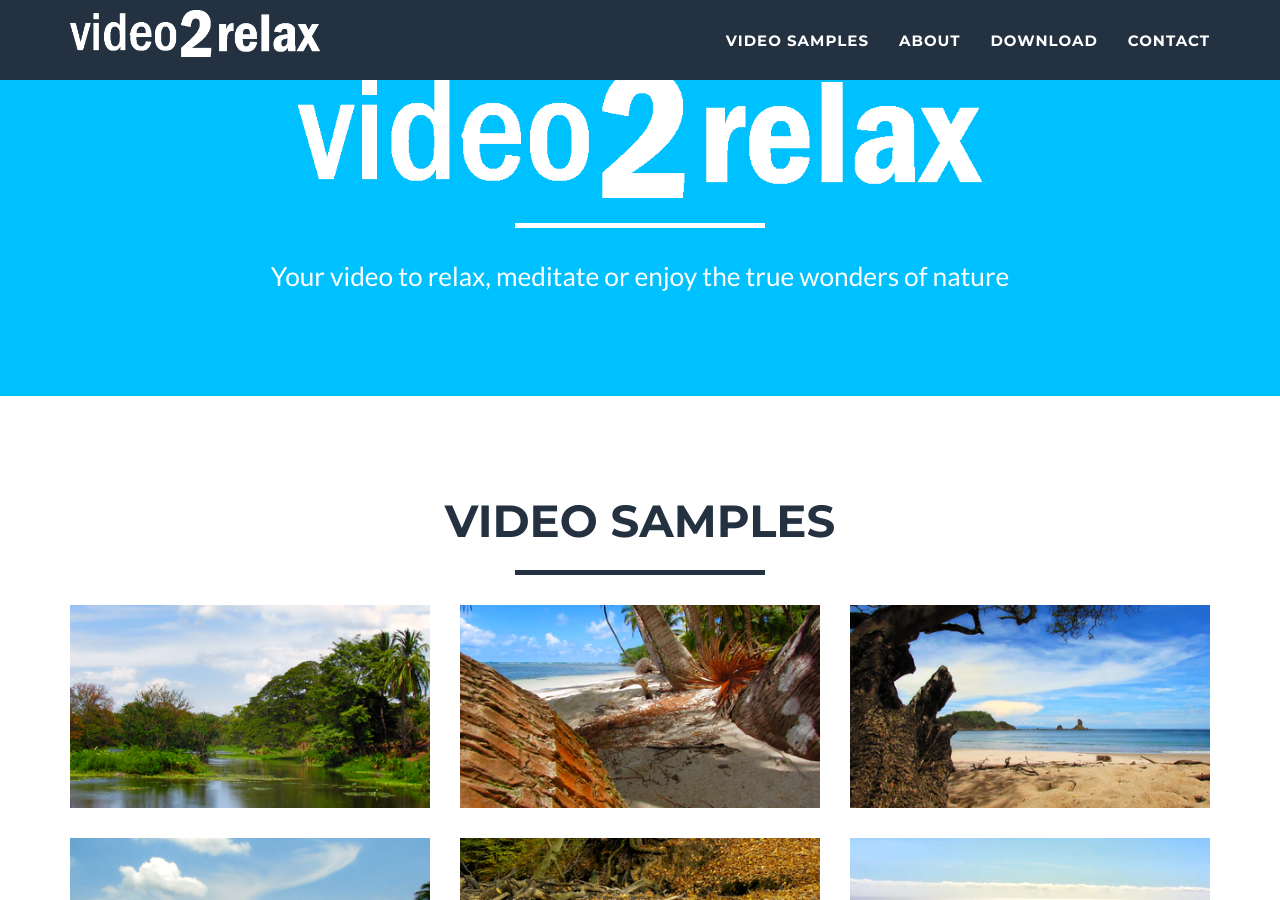
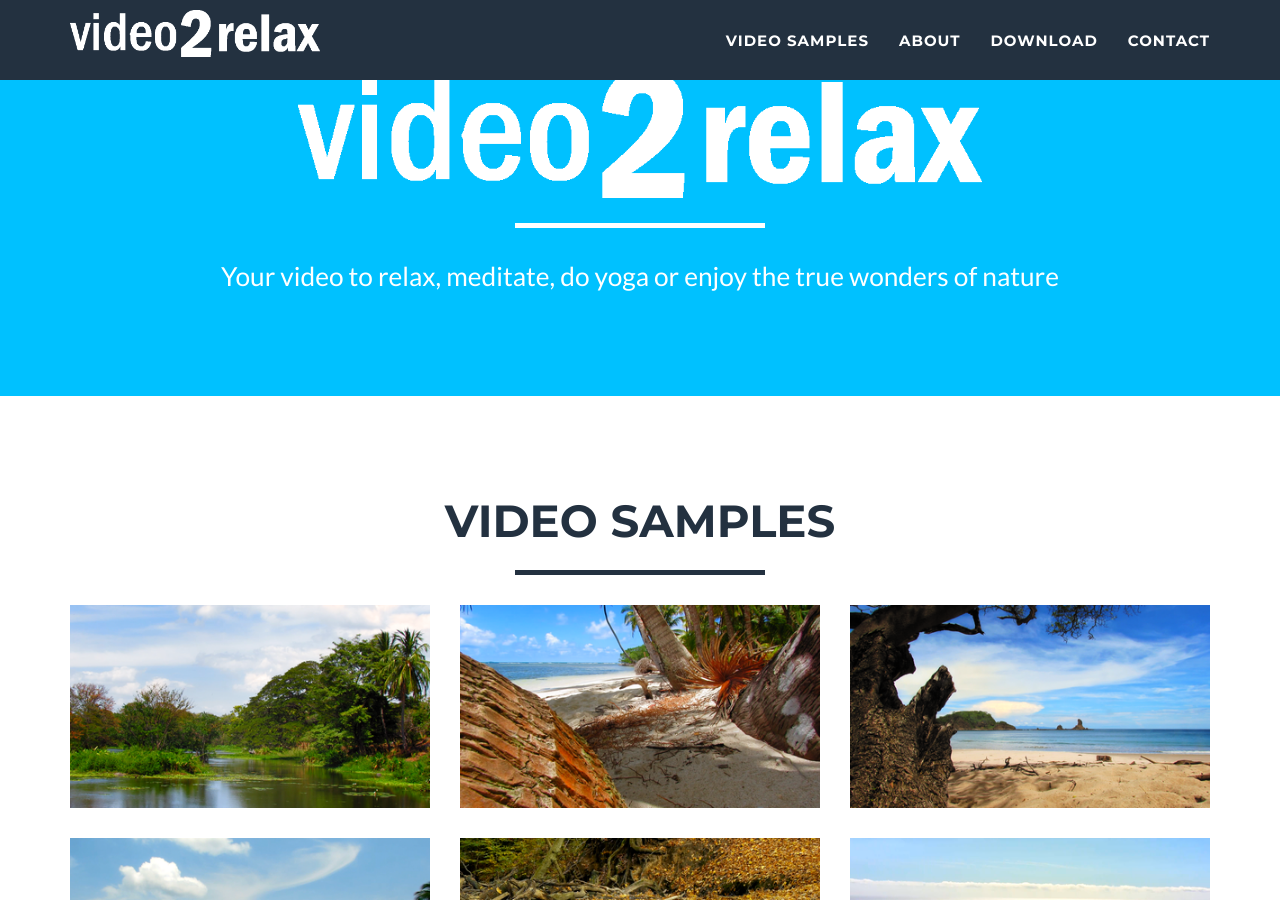
Before and after one commit to phiobos/video2relax, a Jekyll site: the page built from index.html, in a window 1280 px wide and 900 px high, scrolled down 791 px. Built offline with Jekyll 4.4.1, drawn with Linux system fonts in a browser that asks for light colours; comment, search, counter and statistics services are not loaded; some of the changed lines change nothing that is shown.

Commit message:
wording and formatting improved

```diff
--- a/_includes/header.html
+++ b/_includes/header.html
@@ -8,7 +8,7 @@
                     <!--     <span class="name">video2relax</span>      -->
                     <img class="img-responsive" src="img/Schrift_video2relax.png" width=60% heigt=auto alt="video2relax">
                     <hr class="star-light">
-                    <span class="skills">Your video to relax, meditate or enjoy the true wonders of nature</span>
+                    <span class="skills">Your video to relax, meditate, do yoga or enjoy the true wonders of nature</span>
                 </div>
             </div>
         </div>
--- a/_includes/modals.html
+++ b/_includes/modals.html
@@ -22,7 +22,7 @@
                                  <div class="youtube-player" data-id="FG-mlML5_0E"></div>
                          </div>
 
-                        <p>video 2 relax - Las Isletas in Nicaragua: Relaxing video with nature sound to meditate or yoga.</p>
+                        <p>video2relax - Las Isletas in Nicaragua: Relaxing video with nature sound to meditate or yoga.</p>
                         </p>Relaxing video with scenic view into the green wildlife with many birds of the region Las Isletas in Nicaragua.</p>
                         </p>This video was taken in the region of Las Isletas, which is a group of 365 small islands of volcanic origin located next to Granada city at the northern end of Lake Nicaragua. The Lake Nicaragua is of tectonic origin and the largest freshwater lake in Central America. Currently a Nicaragua Canal, a shipping route, is under construction that will connect the Caribbean Sea with the Pacific Ocean. This Canal is planned to run through Lake Nicaragua. If this Canal will be completed the region of Las Isletas may to change and look different from what you see in this video. The wonderful green and rich nature together with the truly original nature sound pictured in this video provide you the perfect surroundings to relax, meditate and enjoy the true wonders of nature.</p>
                         <ul class="list-inline item-details">
@@ -54,9 +54,9 @@
                                  <div class="youtube-player" data-id="3fDlQBgt_Mw"></div>
                         </div>
 
-                        <p>video 2 relax - lonesome Caribbean Sea Island: Relaxing video with nature sound to meditate or yoga</p>
-                        <p>Relaxing video with scenic beach view and waves of the Caribbean Sea of Nicaragua.</p>
-                        <p>This video was taken in the region of Pearl Cays in the Carribean Sea of Nicaragua. Pearl Cays is a group of 18 cays located about 35 kilometers from Laguna de Perlas off the Caribbean coast of Nicaragua and is only accessible by small boats. The wonderful rich colors together with the nature sound of this lonesome region pictured in this video provide you the perfect surroundings to relax, meditate and enjoy the true wonders of nature.</p>
+                        <p>video2relax - lonesome Caribbean Sea Island: Relaxing video with nature sound to meditate or yoga</p>
+                        </p>Relaxing video with scenic beach view and waves of the Caribbean Sea of Nicaragua.</p>
+                        </p>This video was taken in the region of Pearl Cays in the Carribean Sea of Nicaragua. Pearl Cays is a group of 18 cays located about 35 kilometers from Laguna de Perlas off the Caribbean coast of Nicaragua and is only accessible by small boats. The wonderful rich colors together with the nature sound of this lonesome region pictured in this video provide you the perfect surroundings to relax, meditate and enjoy the true wonders of nature.</p>
                         <ul class="list-inline item-details">
                         </ul>
                         <button type="button" class="btn btn-default" data-dismiss="modal"><i class="fa fa-times"></i> Close</button>
@@ -86,7 +86,9 @@
                                  <div class="youtube-player" data-id="MUTliA-waaE"></div>
                         </div>
 
-                        <p>Relaxing video with scenic beach view and waves on the Pacific Ocean in the Region of San Juan del Sur in Nicaragua. Full HD, 1080p This video was taken in the region of San Juan del Sur on the Pacific Coast of Nicaragua. In the very back of the picture you can see the coastal line of Costa Rica. San Juan del Sur is a popular travel destination for American and Canadian tourist and offers a string of breathtaking beautiful and lonesome beaches. San Juan del Sur is also popular for surfing. Currently a Nicaragua Canal, a shipping route, is under construction that will connect the Caribbean Sea with the Pacific Ocean. This Canal is planned to enter the pacific ocean close to San Juan del Sur. If this Canal will be completed the region of San Juan del Sur is likely to change and look significantly different from what you see in this video. Today the loneliness and beauty of these pacific beaches provide you the perfect surroundings to relax, meditate and enjoy the true wonders of nature.</p>
+                        <p>video2relax - breathtaking lonesome Pacific Beach: Relaxing video with nature sound to meditate or yoga</p>
+                        </p>Relaxing video with scenic beach view and waves on the Pacific Ocean in the Region of San Juan del Sur in Nicaragua.</p>
+                        </p>This video was taken in the region of San Juan del Sur on the Pacific Coast of Nicaragua. In the very back of the picture you can see the coastal line of Costa Rica. San Juan del Sur is a popular travel destination for American and Canadian tourist and offers a string of breathtaking beautiful and lonesome beaches. San Juan del Sur is also popular for surfing. Currently a Nicaragua Canal, a shipping route, is under construction that will connect the Caribbean Sea with the Pacific Ocean. This Canal is planned to enter the pacific ocean close to San Juan del Sur. If this Canal will be completed the region of San Juan del Sur is likely to change and look significantly different from what you see in this video. Today the loneliness and beauty of these pacific beaches provide you the perfect surroundings to relax, meditate and enjoy the true wonders of nature.</p>
                         <ul class="list-inline item-details">
                         </ul>
                         <button type="button" class="btn btn-default" data-dismiss="modal"><i class="fa fa-times"></i> Close</button>
@@ -116,9 +118,9 @@
                                  <div class="youtube-player" data-id="YN8PYOL5nMc"></div>
                         </div>
 
-                        <p>video 2 relax - lonesome Island in Nicaragua: Relaxing video with nature sound to meditate or yoga</p>
-                        <p>Relaxing video with scenic view into the village life in the region of Solentiname Islands, an island group towards the southern end of Lake Nicaragua.</p>
-                        <p>This video was taken in the region of Solentiname Islands, an island group consisting of more than 30 islands and is located towards the southern end of Lake Nicaragua. The Lake Nicaragua is of tectonic origin and the largest freshwater lake in Central America. Currently a Nicaragua Canal, a shipping route, is under construction that will connect the Caribbean Sea with the Pacific Ocean. This Canal is planned to run through Lake Nicaragua. If this Canal will be completed the region of Solentiname is likely to change and look significantly different from what you see in this video. Today the loneliness of the island group provides an extraordinary feeling of living like Robinson Crusoe. The wonderful rich colors together with the nature sound of this lonesome region pictured in this video provide you the perfect surroundings to relax, meditate and enjoy the true wonders of nature.</p>
+                        <p>video2relax - lonesome Island in Nicaragua: Relaxing video with nature sound to meditate or yoga</p>
+                        </p>Relaxing video with scenic view into the village life in the region of Solentiname Islands, an island group towards the southern end of Lake Nicaragua.</p>
+                        </p>This video was taken in the region of Solentiname Islands, an island group consisting of more than 30 islands and is located towards the southern end of Lake Nicaragua. The Lake Nicaragua is of tectonic origin and the largest freshwater lake in Central America. Currently a Nicaragua Canal, a shipping route, is under construction that will connect the Caribbean Sea with the Pacific Ocean. This Canal is planned to run through Lake Nicaragua. If this Canal will be completed the region of Solentiname is likely to change and look significantly different from what you see in this video. Today the loneliness of the island group provides an extraordinary feeling of living like Robinson Crusoe. The wonderful rich colors together with the nature sound of this lonesome region pictured in this video provide you the perfect surroundings to relax, meditate and enjoy the true wonders of nature.</p>
                         <ul class="list-inline item-details">
                         </ul>
                         <button type="button" class="btn btn-default" data-dismiss="modal"><i class="fa fa-times"></i> Close</button>
@@ -148,9 +150,9 @@
                                  <div class="youtube-player" data-id="QSR0Su5X-Zs"></div>
                         </div>
 
-                        <p>video 2 relax - beautiful small creek during fall season: Relaxing video with nature sound to meditate or yoga</p>
-                        <p>Relaxing video with a beautiful view at a amal and slow flowing creek during the fall season in the region of cologne.</p>
-                        <p>This video was taken in the Koenigsforst in the region of Cologne in Germany. The Koenigsforst is located next to Cologne in Germany and is a popular recreation area for residents living in Cologne. It also is a nature sanctuary especially for birds. This video provides a glance onto a slow flowing creek during fall season. The fascinating rich colors of the leafs together with the nature sound provide you the perfect surroundings to relax, meditate and enjoy the true wonders of nature.</p>
+                        <p>video2relax - beautiful small creek during fall season: Relaxing video with nature sound to meditate or yoga</p>
+                        </p>Relaxing video with a beautiful view at a amal and slow flowing creek during the fall season in the region of cologne.</p>
+                        </p>This video was taken in the Koenigsforst in the region of Cologne in Germany. The Koenigsforst is located next to Cologne in Germany and is a popular recreation area for residents living in Cologne. It also is a nature sanctuary especially for birds. This video provides a glance onto a slow flowing creek during fall season. The fascinating rich colors of the leafs together with the nature sound provide you the perfect surroundings to relax, meditate and enjoy the true wonders of nature.</p>
                         <ul class="list-inline item-details">
                         </ul>
                         <button type="button" class="btn btn-default" data-dismiss="modal"><i class="fa fa-times"></i> Close</button>
@@ -180,9 +182,9 @@
                                  <div class="youtube-player" data-id="FNlFWhE7QuQ"></div>
                         </div>
 
-                        <p>video 2 relax - sea view southern coast of Madeira with glinting sun: Relaxing video with nature sound to meditate or yoga</p>
-                        <p>Relaxing video with scenic view onto the Atlantic Ocean of the southern coast of the island of Madeira.</p>
-                        <p>This video was taken in the region of C&acirc;mara de Lobos located in the south-central coast of the island of Madeira. Madeira is a Portuguese island located in the North Atlantic Ocean and is at the top of a massive volcano that rises about 6km (20,000 ft) from the floor of the Atlantic Ocean. The island has characteristics of high-attitude Mountains with some of European steepest coastal lines. This video was taken at one of those steep coastal lines. The wonderful blue of the sea together with the glinting sun pictured in this video provide you the perfect surroundings to relax, meditate and enjoy the true wonders of nature.</p>
+                        <p>video2relax - sea view southern coast of Madeira with glinting sun: Relaxing video with nature sound to meditate or yoga</p>
+                        </p>Relaxing video with scenic view onto the Atlantic Ocean of the southern coast of the island of Madeira.</p>
+                        </p>This video was taken in the region of C&acirc;mara de Lobos located in the south-central coast of the island of Madeira. Madeira is a Portuguese island located in the North Atlantic Ocean and is at the top of a massive volcano that rises about 6km (20,000 ft) from the floor of the Atlantic Ocean. The island has characteristics of high-attitude Mountains with some of European steepest coastal lines. This video was taken at one of those steep coastal lines. The wonderful blue of the sea together with the glinting sun pictured in this video provide you the perfect surroundings to relax, meditate and enjoy the true wonders of nature.</p>
                         <ul class="list-inline item-details">
                         </ul>
                         <button type="button" class="btn btn-default" data-dismiss="modal"><i class="fa fa-times"></i> Close</button>
@@ -212,9 +214,9 @@
                                  <div class="youtube-player" data-id="VDZdz_6lj_A"></div>
                         </div>
 
-                        <p>video 2 relax - Palms in front of the Indian ocean with glinting sun: Relaxing video with nature sound to meditate or yoga</p>
-                        <p>Relaxing video with a breathtaking view at palms in front of the Indian Ocean with glinting sun and beautiful nature sounds of the wind in the region of Marawila in the western-central coast of the island of Sri Lanka.</p>
-                        <p>This video was taken in Marawila in the western-central coast of the island of Sri Lanka. On this video you can see beautiful palms moving in the wind. You see the sun glinting through the leaves of the palms in front of the scenic view on the Indian Ocean. The beautiful and rich colors of this video together with nature sound of wind pictured in this video provide you the perfect surroundings to relax, meditate and enjoy the true wonders of nature.</p>
+                        <p>video2relax - Palms in front of the Indian ocean with glinting sun: Relaxing video with nature sound to meditate or yoga</p>
+                        </p>Relaxing video with a breathtaking view at palms in front of the Indian Ocean with glinting sun and beautiful nature sounds of the wind in the region of Marawila in the western-central coast of the island of Sri Lanka.</p>
+                        </p>This video was taken in Marawila in the western-central coast of the island of Sri Lanka. On this video you can see beautiful palms moving in the wind. You see the sun glinting through the leaves of the palms in front of the scenic view on the Indian Ocean. The beautiful and rich colors of this video together with nature sound of wind pictured in this video provide you the perfect surroundings to relax, meditate and enjoy the true wonders of nature.</p>
                         <ul class="list-inline item-details">
                         </ul>
                         <button type="button" class="btn btn-default" data-dismiss="modal"><i class="fa fa-times"></i> Close</button>
@@ -245,9 +247,9 @@
                                  <div class="youtube-player" data-id="nPZZJdBFFDI"></div>
                         </div>
 
-                        <p>video 2 relax - breathtaking lonesome Indian Ocean Beach: Relaxing video with nature sound to meditate or yoga</p>
-                        <p>Relaxing video with a scenic beach view with waves of the Indian Ocean in the Region of Tangalle of Sri Lanka.</p>
-                        <p>This video was taken in the region of Tangalle located in the south-central coast of the island of Sri Lanka. On this video you can see the waves of the Indian Ocean with beautiful sun glinting in the sea. Additionally you can see small grabs in the front of the picture from time to time. As a highlight of this video you will see some local fisherman crossing the picture while hunting lobster. In general this region of Sri Lanka is famous for its rich nature. Just the very next beach for example is a famous breeding place for Turtle eggs. The fascinating rich colors of this picture together with the truly original nature sound provide you the perfect surroundings to relax, meditate and enjoy the true wonders of nature.</p>
+                        <p>video2relax - breathtaking lonesome Indian Ocean Beach: Relaxing video with nature sound to meditate or yoga</p>
+                        </p>Relaxing video with a scenic beach view with waves of the Indian Ocean in the Region of Tangalle of Sri Lanka.</p>
+                        </p>This video was taken in the region of Tangalle located in the south-central coast of the island of Sri Lanka. On this video you can see the waves of the Indian Ocean with beautiful sun glinting in the sea. Additionally you can see small grabs in the front of the picture from time to time. As a highlight of this video you will see some local fisherman crossing the picture while hunting lobster. In general this region of Sri Lanka is famous for its rich nature. Just the very next beach for example is a famous breeding place for Turtle eggs. The fascinating rich colors of this picture together with the truly original nature sound provide you the perfect surroundings to relax, meditate and enjoy the true wonders of nature.</p>
                         <ul class="list-inline item-details">
                         </ul>
                         <button type="button" class="btn btn-default" data-dismiss="modal"><i class="fa fa-times"></i> Close</button>
@@ -277,9 +279,9 @@
                                  <div class="youtube-player" data-id="tTEfx_RES50"></div>
                         </div>
 
-                        <p>video 2 relax - frozen waterfall in Germany: Relaxing video with nature sound to meditate or yoga</p>
-                        <p>Relaxing video with a breathtaking view at a snowy and partly frozen waterfall in the region of Stuttgart in Germany.</p>
-                        <p>This video was taken in Bad Urach in the region of the Swabian Alb, close to Stuttgart in Germany. On this video you can see the waterfall of Bad Urach. You see the river of Bruehlbach falling straightly 37 meters before it continues its slope down further 50 meters. The video is especially breathtaking as parts of the waterfall are frozen and beautifully framed with the beautiful winterly and snowy landscape. The fascinating white of the landscape together with the beautiful waterfall and the truly original nature sound pictured in this video provide you the perfect surroundings to relax, meditate and enjoy the true wonders of nature.</p>
+                        <p>video2relax - frozen waterfall in Germany: Relaxing video with nature sound to meditate or yoga</p>
+                        </p>Relaxing video with a breathtaking view at a snowy and partly frozen waterfall in the region of Stuttgart in Germany.</p>
+                        </p>This video was taken in Bad Urach in the region of the Swabian Alb, close to Stuttgart in Germany. On this video you can see the waterfall of Bad Urach. You see the river of Bruehlbach falling straightly 37 meters before it continues its slope down further 50 meters. The video is especially breathtaking as parts of the waterfall are frozen and beautifully framed with the beautiful winterly and snowy landscape. The fascinating white of the landscape together with the beautiful waterfall and the truly original nature sound pictured in this video provide you the perfect surroundings to relax, meditate and enjoy the true wonders of nature.</p>
                         <ul class="list-inline item-details">
                         </ul>
                         <button type="button" class="btn btn-default" data-dismiss="modal"><i class="fa fa-times"></i> Close</button>
```
